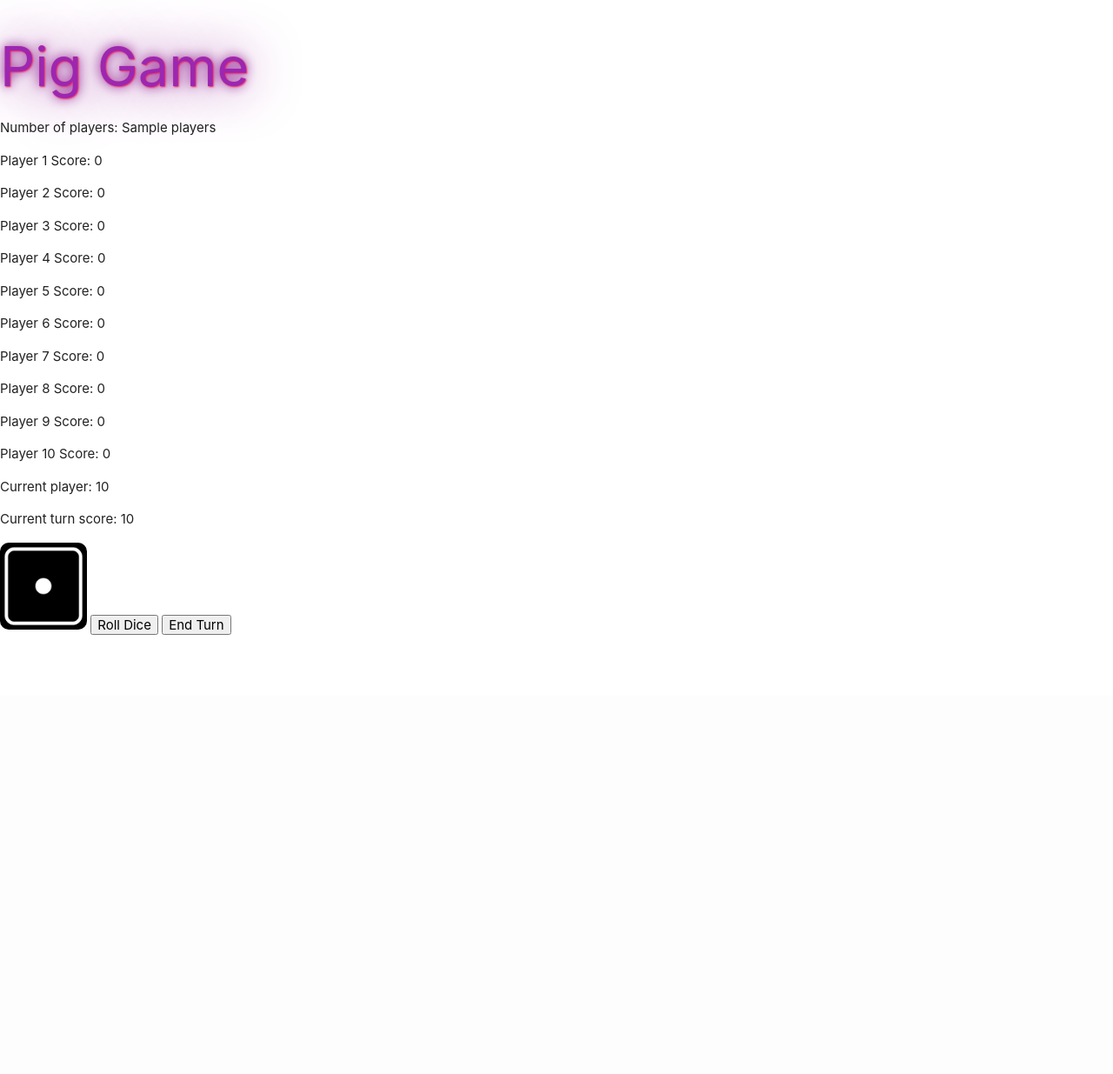
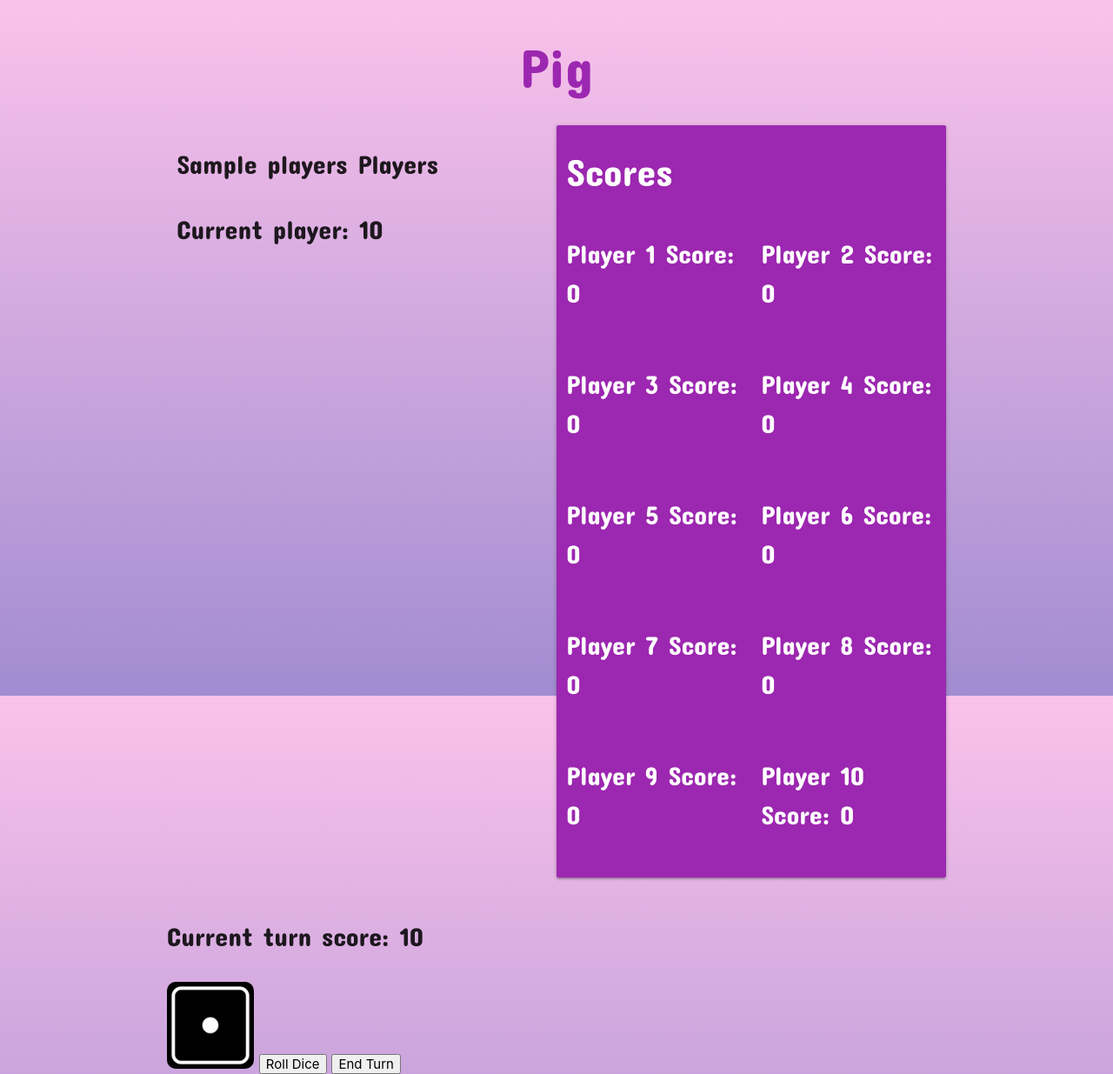
Before and after one commit to jmychalm13/pig_game, a Flask app: template templates/game.html in a window 1280 px wide. Shown: the whole page at 87% size. Before the commit the page ends 730 px from the top, so only its background shows below. Run offline with Flask 3, Linux system fonts and the light colour scheme; the template is opened without the code that fills it: most values are stand-ins (such as "Sample title", 1, 10 or a date in 2020).

Commit message:
styling changes

```diff
--- a/static/css/style.css
+++ b/static/css/style.css
@@ -1,5 +1,16 @@
-h1 {
-  text-shadow: 1px 1px 2px #e91e63, 0 0 1em purple, 0 0 0.2em purple;
+@import url('https://fonts.googleapis.com/css2?family=Concert+One&display=swap');
+
+html {
+  background: linear-gradient(to top, #a18cd1 0%, #fbc2eb 100%) no-repeat center center fixed;
+}
+
+body {
+  font-family: "Concert One", sans-serif;
+  /* text-shadow: 1px 1px 2px #e91e63, 0 0 1em purple, 0 0 0.2em purple; */
+}
+
+p {
+  font-size: 2rem;
 }
 
 .dice {
--- a/templates/game.html
+++ b/templates/game.html
@@ -9,20 +9,29 @@
   <link rel="stylesheet" href="{{ url_for('static', filename='css/style.css') }}">
 </head>
 <body>
-  <h1 class="purple-text">Pig Game</h1>
-  <p>Number of players: {{ state['players'] }}</p>
-  <div id="scores" class="scores">
+  <div class="container">
+    <h1 class="purple-text center-align">Pig</h1>
+    <div class="row">
+      <div class="col s6 player-info">
+        <p>{{ state['players'] }} Players</p>
+        <p>Current player: <span id="current-player">{{ state['current_player'] + 1 }}</span></p>
+      </div>
+      <div id="scores" class="scores col s6 card-panel small purple white-text">
+        <h3 class="mb-0">Scores</h3>
+        <div class="row">
           {% for player in range(state["players"]) %}
-      <p>Player {{player + 1}} Score: <span id="player{{player + 1}}-score">0</span></p>
+            <p class="col s6">Player {{player + 1}} Score: <span id="player{{player + 1}}-score">0</span></p>
           {% endfor %}
         </div>
-  <p>Current player: <span id="current-player">{{ state['current_player'] + 1 }}</span></p>
+      </div>
+    </div>
     <p>Current turn score: <span id="current-player-score">{{ state['current_score'] }}</span></p>
     <div id="game-status"></div>
       <img class="dice" id="dice-image" src="{{ url_for('static', filename='img/inverted-dice-1.png') }}" alt="Dice" width="100">
       <button id="roll-button">Roll Dice</button>
       <button id="end-turn-button">End Turn</button>
     <div id="game-output"></div>
+  </div>
   <script src="{{ url_for('static', filename='js/game.js') }}"></script>
 </body>
 </html>
```
Lines whose indentation alone changed are shown as unchanged.
